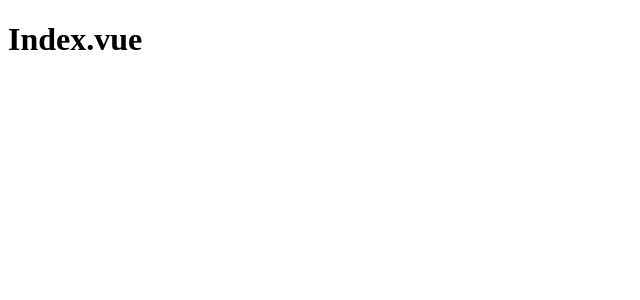
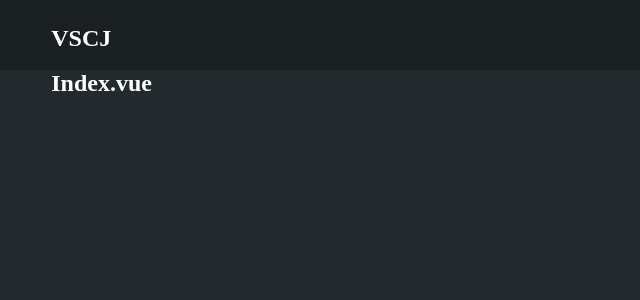
Before and after one commit to syon/vscj, a Vue app: page /#/ in a window 1280 px wide. Shown: the top 300 px of the page, without its empty margins (0-640 px from the left). Built offline with nearby package versions, Linux system fonts and the light colour scheme.

Commit message:
:heavy_plus_sign: SiteHeader

```diff
--- a/src/App.vue
+++ b/src/App.vue
@@ -1,17 +1,41 @@
 <template lang="pug">
 #app
+  #app-header
+    site-header
   #app-body
     router-view
 </template>
 
 <script>
+import SiteHeader from '@/components/SiteHeader';
+
 export default {
   name: 'app',
+  components: {
+    SiteHeader,
+  },
 };
 </script>
 
 <style lang="stylus">
+*
+  margin 0
+  padding 0
+  border 0
+
+*, *:before, *:after
+  box-sizing border-box
+
 body
   min-width 960px
   font-feature-settings "palt"
+  background-color #222a2d
+  color #fff
+
+.container-wide
+  width 92%
+  margin 0 auto
+  max-width 1005px
+  transition max-width .4s ease-out
+  max-width 1440px
 </style>
--- a/src/components/Index.vue
+++ b/src/components/Index.vue
@@ -1,5 +1,6 @@
 <template lang="pug">
-h1 Index.vue
+.container-wide
+  h2 Index.vue
 </template>
 
 <script>
--- /dev/null
+++ b/src/components/SiteHeader.vue
@@ -0,0 +1,33 @@
+<template lang="pug">
+header.site-header
+  .container-wide
+    h1.logo
+      a(href="/")
+        span VSCJ
+</template>
+
+<script>
+export default {
+  name: 'site-header',
+};
+</script>
+
+<style lang="stylus" scoped>
+.site-header
+  background #1A1F21
+
+.site-header
+  height 70px
+  .container-wide
+    height 70px
+    display flex
+    align-items center
+
+.logo
+  margin 0
+  a
+    color #fff
+    font-size 1.5rem
+    line-height 1
+    text-decoration none
+</style>
```
